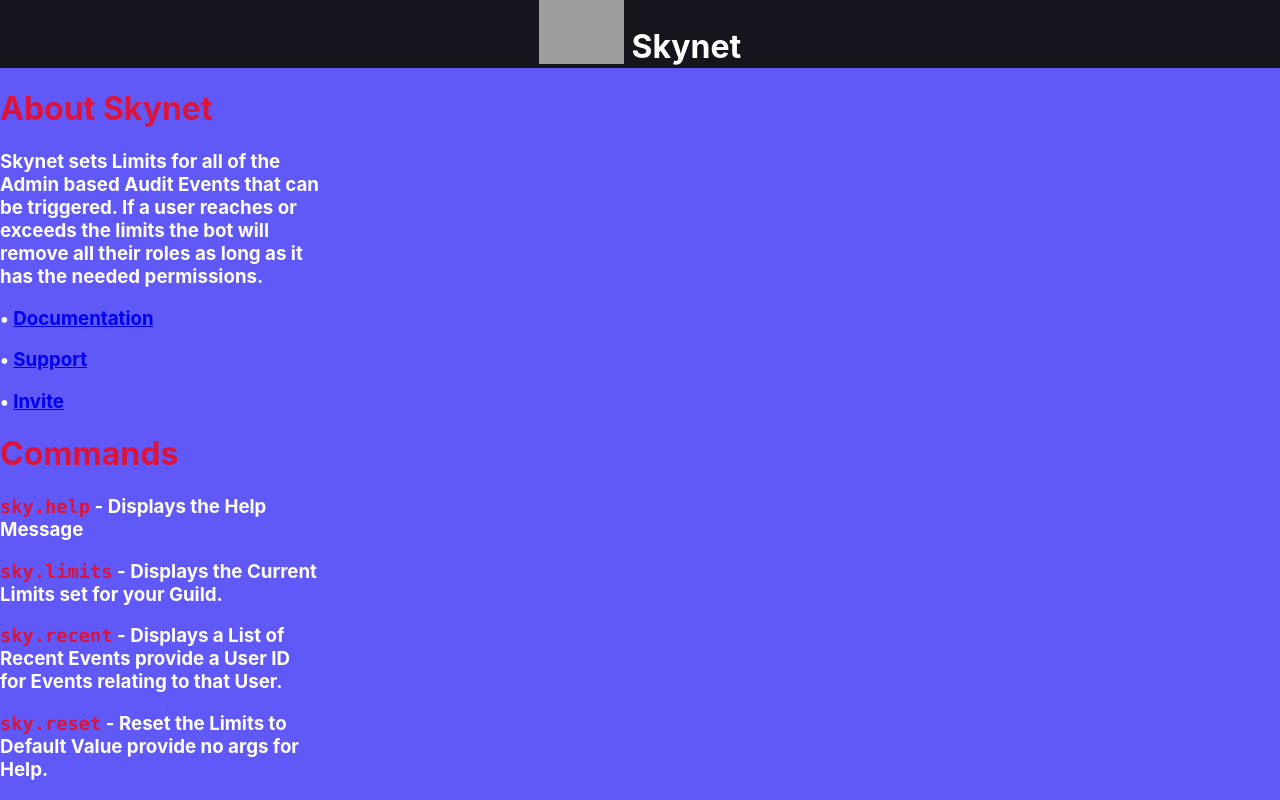
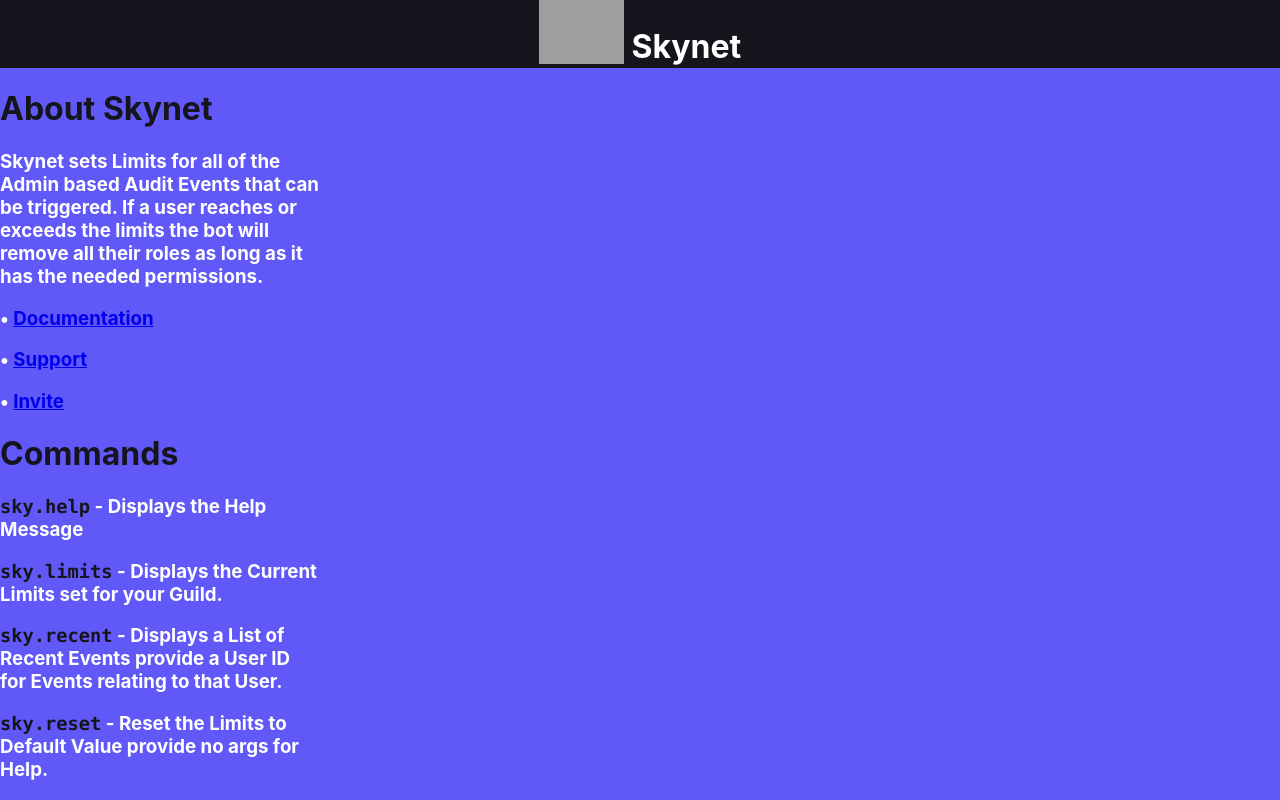
Before and after one commit to TheRealToxicDev/Skynet-Website, a React (Create React App) app: page / in a window 1280 px wide. Shown: the top 800 px of the page. Built offline with nearby package versions, Linux system fonts and the light colour scheme; grey boxes are pictures that could not be loaded.

Commit message:
Update Instructions.js

```diff
--- a/src/components/Instructions.js
+++ b/src/components/Instructions.js
@@ -3,7 +3,7 @@ import React from "react";
 const Instructions = () => {
   return (
     <div className="instructions">
-      <h1 style={{ color: "Crimson" }}>About Skynet</h1>
+      <h1 style={{ color: "#16151D" }}>About Skynet</h1>
       <h3 style={{ color: "white" }}>
         Skynet sets Limits for all of the Admin based Audit Events that can be triggered.
         If a user reaches or exceeds the limits the bot will remove all their roles as long as it has the needed permissions.
@@ -17,18 +17,18 @@ const Instructions = () => {
       <h3 style={{ color: "white" }}>
         • <a href="https://discordapp.com/api/oauth2/authorize?client_id=650872568374493185&permissions=8&scope=bot">Invite</a>
       </h3>
-      <h1 style={{ color: "Crimson" }}>Commands</h1>
+      <h1 style={{ color: "#16151D" }}>Commands</h1>
       <h3 style={{ color: "white" }}>
-      <code style={{ color: "Crimson" }}>sky.help</code> - Displays the Help Message
+      <code style={{ color: "#16151D" }}>sky.help</code> - Displays the Help Message
       </h3>
       <h3 style={{ color: "white" }}>
-      <code style={{ color: "Crimson" }}>sky.limits</code> - Displays the Current Limits set for your Guild.
+      <code style={{ color: "#16151D" }}>sky.limits</code> - Displays the Current Limits set for your Guild.
       </h3>
       <h3 style={{ color: "white" }}>
-      <code style={{ color: "Crimson" }}>sky.recent</code> - Displays a List of Recent Events provide a User ID for Events relating to that User.
+      <code style={{ color: "#16151D" }}>sky.recent</code> - Displays a List of Recent Events provide a User ID for Events relating to that User.
       </h3>
       <h3 style={{ color: "white" }}>
-      <code style={{ color: "Crimson" }}>sky.reset</code> - Reset the Limits to Default Value provide no args for Help.
+      <code style={{ color: "#16151D" }}>sky.reset</code> - Reset the Limits to Default Value provide no args for Help.
       </h3>
     </div>
   );
```
